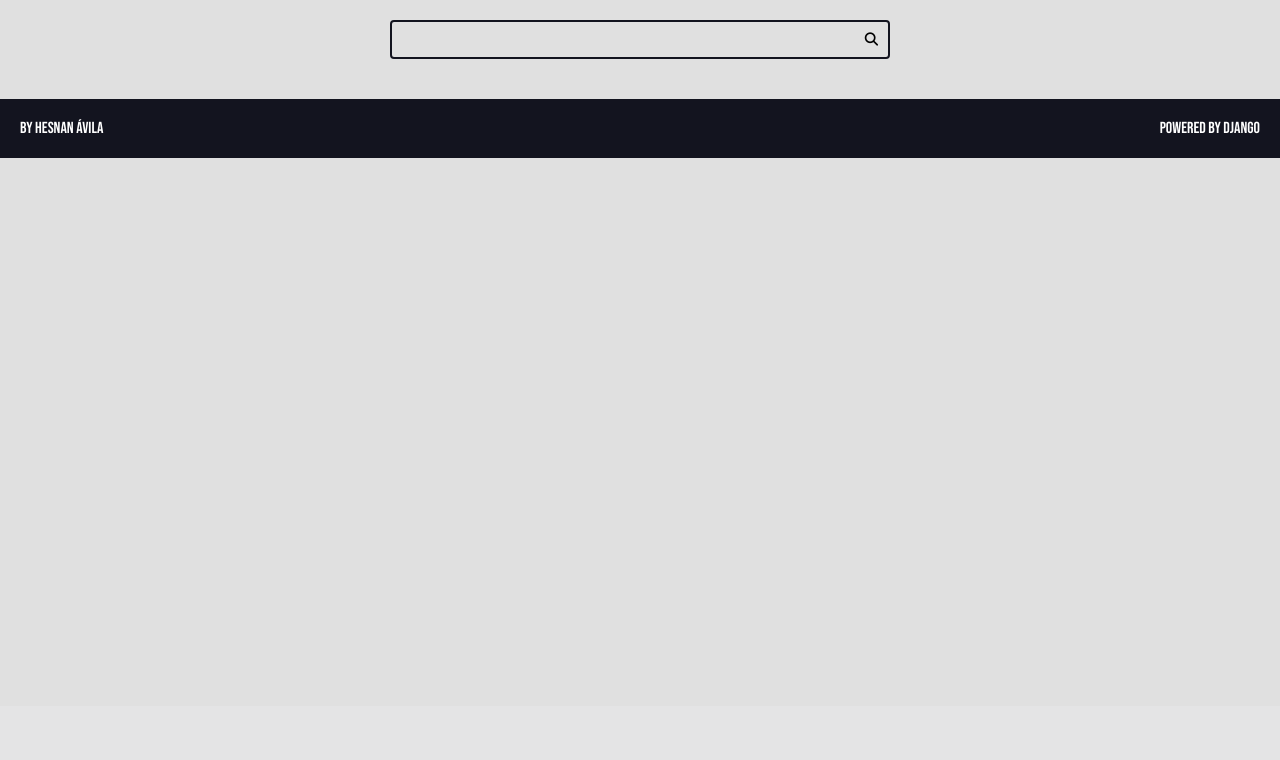
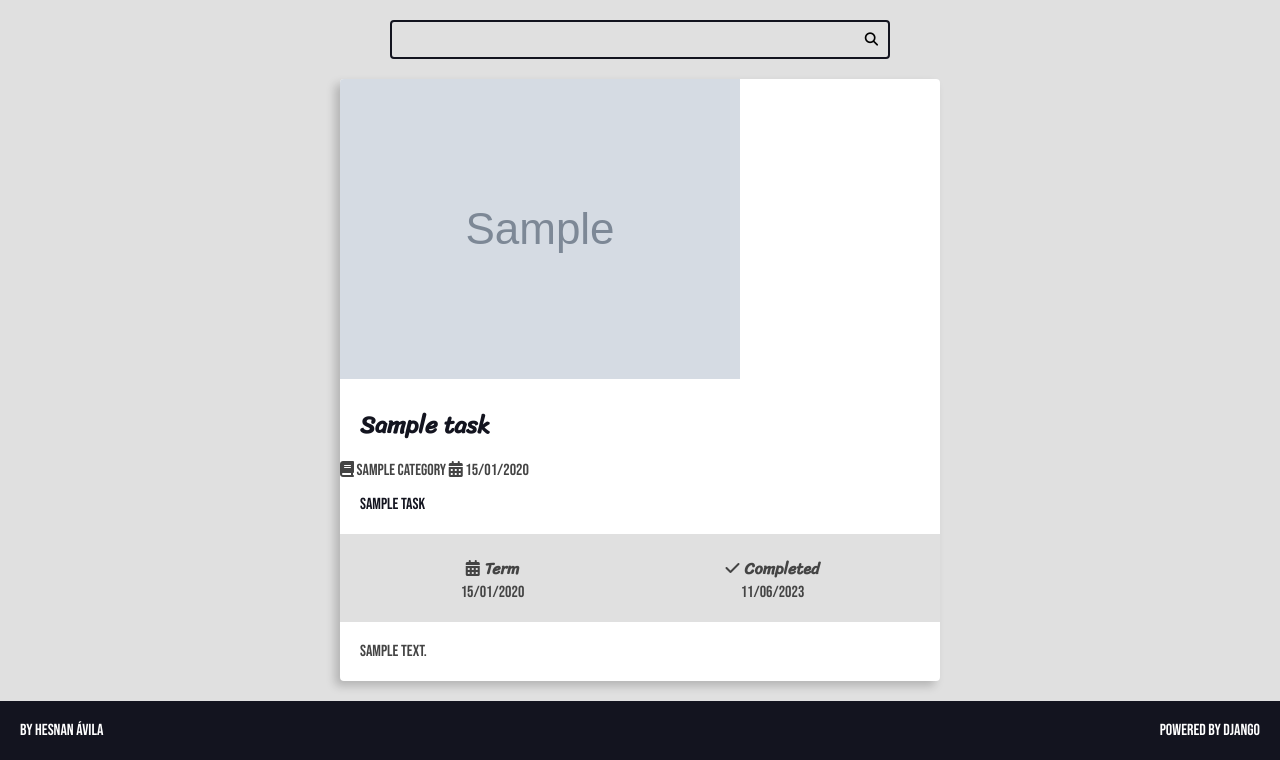
Before and after one commit to avilahesnan/manager, a Django app: page /tasks/1/ in a window 1280 px wide. Shown: the part 94-854 px from the top of the page. Before the commit the page ends 252 px from the top, so only its background shows below. Run offline with Django 4.2, Linux system fonts and the light colour scheme; tables that the repository leaves empty hold one stand-in row (values such as "Sample post"); grey boxes marked "Sample" are stand-in pictures.

Commit message:
modified: images

```diff
--- a/tasks/static/tasks/css/style.css
+++ b/tasks/static/tasks/css/style.css
@@ -158,12 +158,11 @@ h6 {
 
 .task img {
     max-width: 100%;
-
 }
 
 .task-list-item {
     max-width: 40rem;
-    max-height: 55rem;
+    max-height: 57rem;
 }
 
 .task-list-item a {
--- a/tasks/templates/tasks/pages/task-view.html
+++ b/tasks/templates/tasks/pages/task-view.html
@@ -3,8 +3,6 @@
 {% block title %}Task | {% endblock title%}
 {% block content %}
 <div class="main-content main-content-detail container">
-    {% for task in tasks %}
-        {% include 'tasks/partials/task.html' %}
-    {% endfor %}
+    {% include 'tasks/partials/task.html' %}
 </div>
 {% endblock content %}
--- a/tasks/templates/tasks/partials/task.html
+++ b/tasks/templates/tasks/partials/task.html
@@ -1,6 +1,6 @@
 <div class="task task-list-item">
     <div class="task-cover">
-        <img src="https://placehold.co/1280x780.png/#269fe6" alt="task">
+        <img src="{{ task.cover.url }}" alt="task">
     </div>
     <div class="task-name-container">
         <a href="{% url 'tasks:task' task.id %}">
--- a/tasks/views.py
+++ b/tasks/views.py
@@ -26,23 +26,9 @@ def index(request):
 
 
 def task(request, id):
-    all_tasks = Task.objects.all()
-    alert = datetime.now() + timedelta(days=7)
-    week = alert.strftime('%Y/%m/%d')
-
-    tasks = []
-    for task in all_tasks:
-        term = task.term
-        converted = term.strftime('%Y/%m/%d')
-        result = datetime.strptime(week, '%Y/%m/%d') - datetime.strptime(converted, '%Y/%m/%d')
-        task.days_to_alert -= result.days
-
-        if not task.is_completed and task.days_to_alert <= 7:
-            tasks.append(task)
-
-    tasks.sort(key=lambda x: x.days_to_alert)
+    task = Task.objects.get(id=id)
 
     return render(request, 'tasks/pages/task-view.html', context={
         'is_detail_page': True,
-        'tasks': tasks
+        'task': task
     })
```
